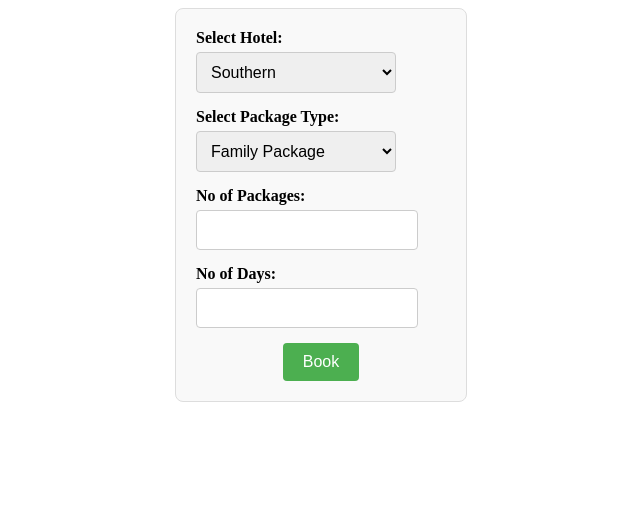
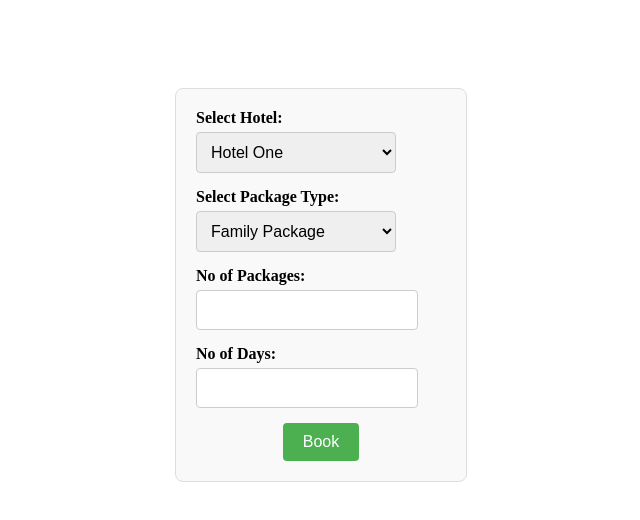
Before and after one commit to JaninduPramod/Microservice-Frontend, a React (Vite) app in the folder safetravels/: page / in a window 1280 px wide. Shown: the top 520 px of the page, without its empty margins (319-959 px from the left). Built offline with nearby package versions, Linux system fonts and the light colour scheme.

Commit message:
frontend with notification service

```diff
--- a/safetravels/src/App.css
+++ b/safetravels/src/App.css
@@ -1,5 +1,7 @@
 .booking-container {
     max-width: 250px;
+    position: relative;
+    top: 80px;
     margin: auto;
     padding: 20px;
     border: 1px solid #ddd;
--- a/safetravels/src/Booking.jsx
+++ b/safetravels/src/Booking.jsx
@@ -12,7 +12,7 @@ export default function BookingPage() {
 
         const formData = {
             hotel_id: hotel === 'hotel1' ? 1 : hotel === 'hotel2' ? 2 : 3,
-            package_id: packageType ==='family' ? 1 :packageType === 'couple' ?2:3,
+            package_id: packageType === 'family' ? 1 : packageType === 'single' ? 2 : 3,
             no_of_days: noOfDays,
             no_of_packages: noOfPackages,
             booking_status: 'pending',
@@ -25,9 +25,10 @@ export default function BookingPage() {
             },
             body: JSON.stringify(formData),
         })
-        .then(response => response.json())
-        .then(data => console.log('Booking successful:', data))
-        .catch(error => console.error('Error:', error));
+        .then(response=>response.text())
+        .then(message=>alert(message))
+        .catch(error => alert('Error: ' + error.message));
+
     };
 
   return (
@@ -40,9 +41,9 @@ export default function BookingPage() {
                     value={hotel}
                     onChange={(e) => setHotel(e.target.value)}
                 >
-                    <option value="hotel1">Southern</option>
-                    <option value="hotel2">Western</option>
-                    <option value="hotel3">Eastern</option>
+                    <option value="hotel1">Hotel One</option>
+                    <option value="hotel2">Hotel Two</option>
+                    <option value="hotel3">Hotel Three</option>
                 </select>
             </div>
 
```
